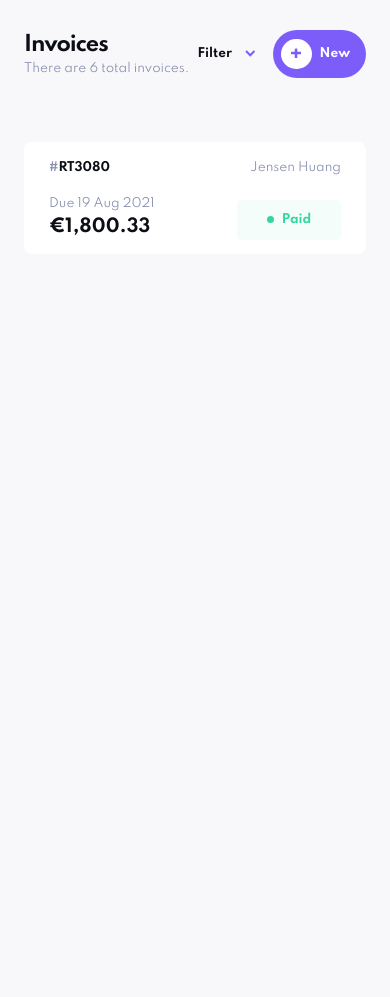
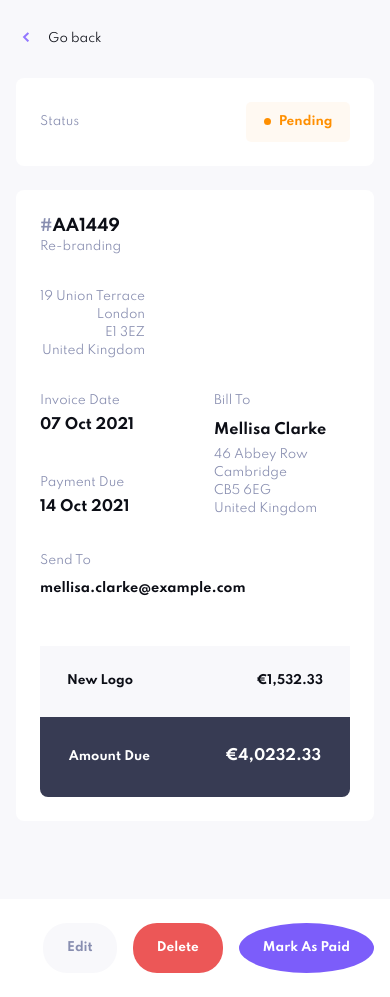
Before and after one commit to DipeshChouhan/InvoiceApp, a website built with Vite: page index.html in a window 390 px wide. Shown: the part 83-1080 px from the top of the page. Before the commit the page ends 956 px from the top, so only its background shows below. Built offline with nearby package versions, Linux system fonts and the light colour scheme.

Commit message:
all media queries are done

```diff
--- a/index.html
+++ b/index.html
@@ -204,7 +204,7 @@
               <p class="page-to-post-code">CB5 6EG</p>
               <p class="page-to-country">United Kingdom</p>
             </div>
-            <div>
+            <div class="invoice-page-send-to-box">
               <p>Send To</p>
               <p class="page-to-email">mellisa.clarke@example.com</p>
             </div>
--- a/style.css
+++ b/style.css
@@ -80,7 +80,6 @@ body {
   font-family: Spartan, sans-serif;
   font-size: 12px;
   background-color: var(--bg-primary);
-  overflow: hidden;
   position: relative;
   transition: background 0.3s ease 0s;
   /* opacity: 0.8; */
@@ -281,7 +280,7 @@ body {
 .invoice-page {
   margin-left: 7rem;
   padding-top: 3.5rem;
-  display: none;
+  /* display: none; */
 }
 .invoice-page-div {
   max-width: 650px;
@@ -320,6 +319,7 @@ img {
 .invoice-page-container {
   display: flex;
   align-items: center;
+  position: relative;
 }
 
 .invoice-page-edit-btn {
@@ -354,6 +354,7 @@ img {
 .invoice-page-container1 {
   display: flex;
   justify-content: space-between;
+  position: relative;
   margin-bottom: 3rem;
 }
 
@@ -443,7 +444,7 @@ img {
 }
 
 .app-container {
-  /* display: none; */
+  display: none;
   height: 100%;
   margin-left: 7rem;
   padding-top: 1.2rem;
@@ -803,7 +804,7 @@ img {
   }
 
   .app-container {
-    /* display: none; */
+    display: none;
     margin: 0;
     position: relative;
     margin-top: 7rem;
@@ -849,7 +850,7 @@ img {
     width: 70%;
     text-align: left;
   }
-  .list-item-btn {
+  .invoice-list-box .list-item-btn {
     order: 5;
     position: absolute;
     right: 0;
@@ -870,6 +871,19 @@ img {
   .filter-dropdown {
     min-width: 12rem;
     left: -2rem;
+  }
+
+  .invoice-page {
+    /* margin: 0rem 1rem; */
+    /* margin-left: 7rem; */
+    margin: 0;
+    padding-top: 7rem;
+    /* display: none; */
+    position: relative;
+  }
+
+  .invoice-page-div {
+    margin: 0 1rem;
   }
 }
 
@@ -911,6 +925,23 @@ img {
     left: -3rem;
     margin-top: 0.8rem;
   }
+
+  .invoice-page-item-head {
+    display: none;
+  }
+
+  .page-item-qty,
+  .page-item-price {
+    display: none;
+  }
+
+  .page-amount-due {
+    font-size: 0.9rem;
+  }
+
+  .invoice-page-item td {
+    padding-top: 0;
+  }
 }
 
 @media (max-width: 600px) {
@@ -946,13 +977,88 @@ img {
   .item-price-box {
     width: 35%;
   }
+
+  .invoice-page-container1:first-child {
+    flex-direction: column;
+    align-items: flex-start;
+    margin-bottom: 2rem;
+  }
+
+  .invoice-page-send-to-box {
+    position: absolute;
+    bottom: 0;
+  }
+  .invoice-page-container1:nth-child(2) {
+    padding-bottom: 5rem;
+    justify-content: flex-start;
+  }
+
+  .page-bill-from-box {
+    margin-top: 2rem;
+  }
+  .page-bill-to-box {
+    margin-left: 7rem;
+  }
+
+  body {
+    overflow-y: scroll;
+  }
+
+  .invoice-page {
+    padding-bottom: 11rem;
+  }
+
+  .invoice-page-container:nth-child(2) {
+    position: absolute;
+    bottom: 0;
+    background-color: var(--bg-list-item);
+    /* width: 100%; */
+    padding: 1.5rem 1rem;
+    display: flex;
+    width: 100%;
+    left: 0;
+    right: 0;
+    justify-content: flex-end;
+    /* padding-right: 1rem; */
+  }
+
+  .invoice-page-container:first-child {
+    width: 100%;
+    justify-content: space-between;
+  }
 }
 
 @media (max-width: 410px) {
+  .app-container {
+    /* display: none; */
+    padding: 0rem 1rem;
+  }
+
   .c-button {
-    border-radius: 50%;
+    border-radius: 100%;
   }
+
+  .invoice-page-edit-btn,
+  .invoice-page-delete-btn {
+    border-radius: 1.5rem;
+  }
+
   .drawer {
     padding-bottom: 9rem;
   }
+
+  .page-bill-to-box {
+    margin-left: 5rem;
+  }
 }
+
+@media (max-width: 315px) {
+  .invoice-page-edit-btn,
+  .invoice-page-delete-btn {
+    margin-right: 0.5rem;
+  }
+
+  .invoice-page-container:nth-child(2) {
+    padding: 1rem 0.5rem;
+  }
+}
```
